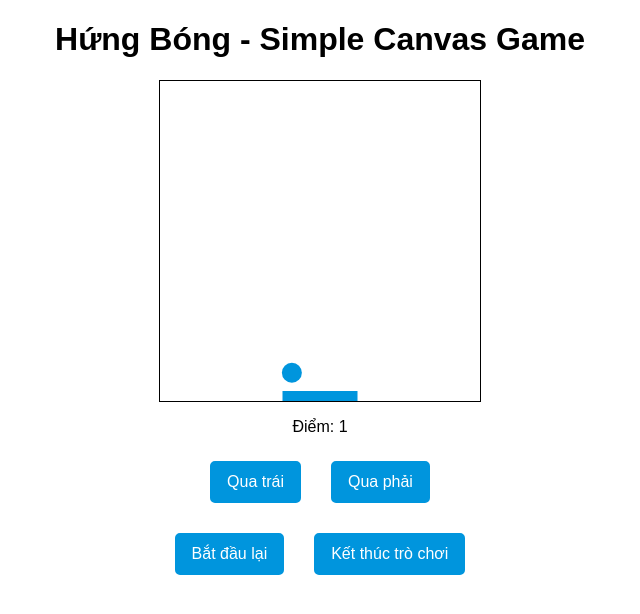
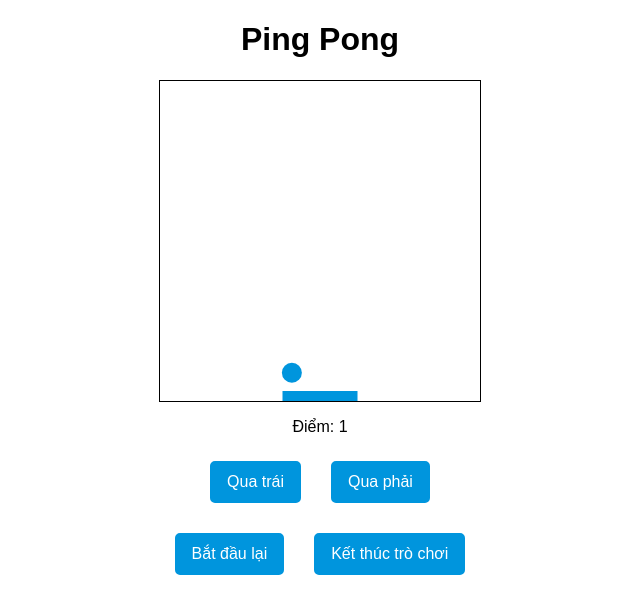
Before and after one commit to boyastro/game_catch_ball, a plain HTML site: page index.html in a window 1280 px wide. Shown: the whole page, without its empty margins (320-960 px from the left). Drawn offline with Linux system fonts and the light colour scheme.

Commit message:
Update index.html

```diff
--- a/index.html
+++ b/index.html
@@ -38,7 +38,7 @@
 </head>
 <body>
 
-<h1>Hứng Bóng - Simple Canvas Game</h1>
+<h1>Ping Pong</h1>
 <canvas id="gameCanvas" width="320" height="320"></canvas>
 <p>Điểm: <span id="score">0</span></p>
 <div class="controls">
```
